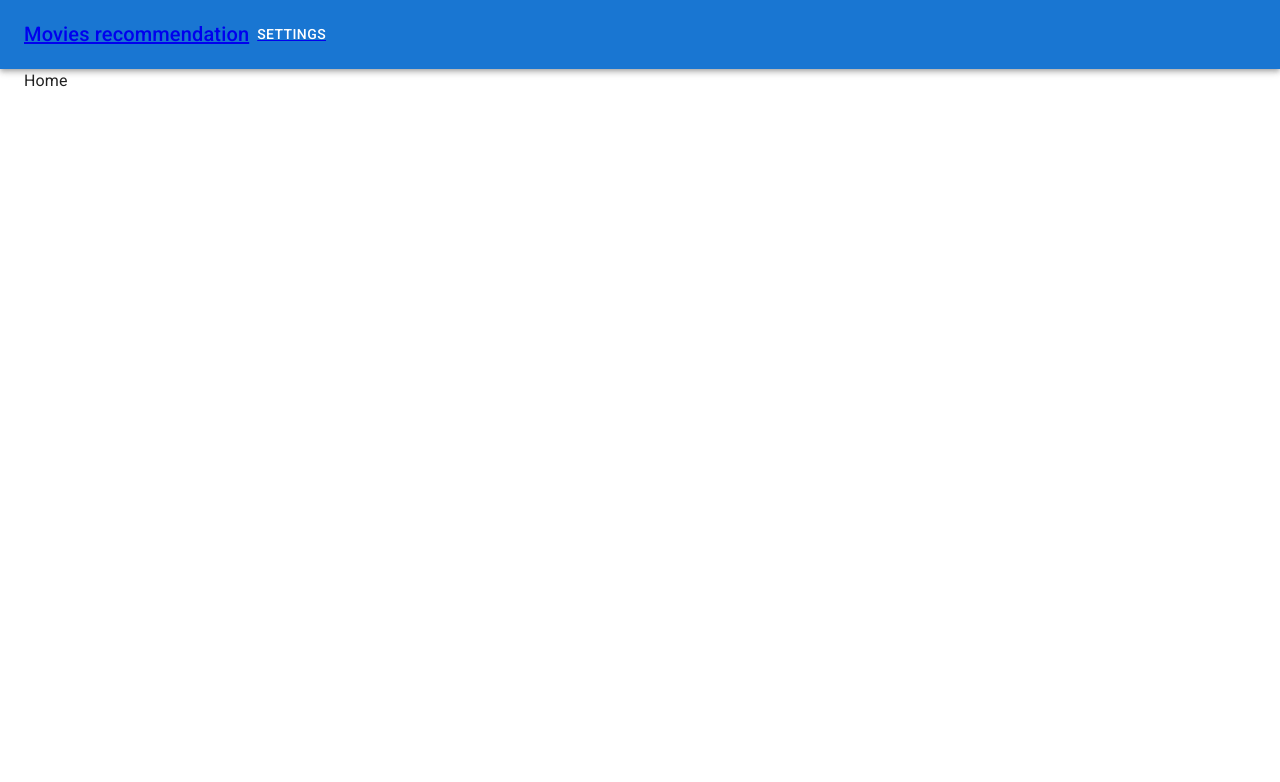
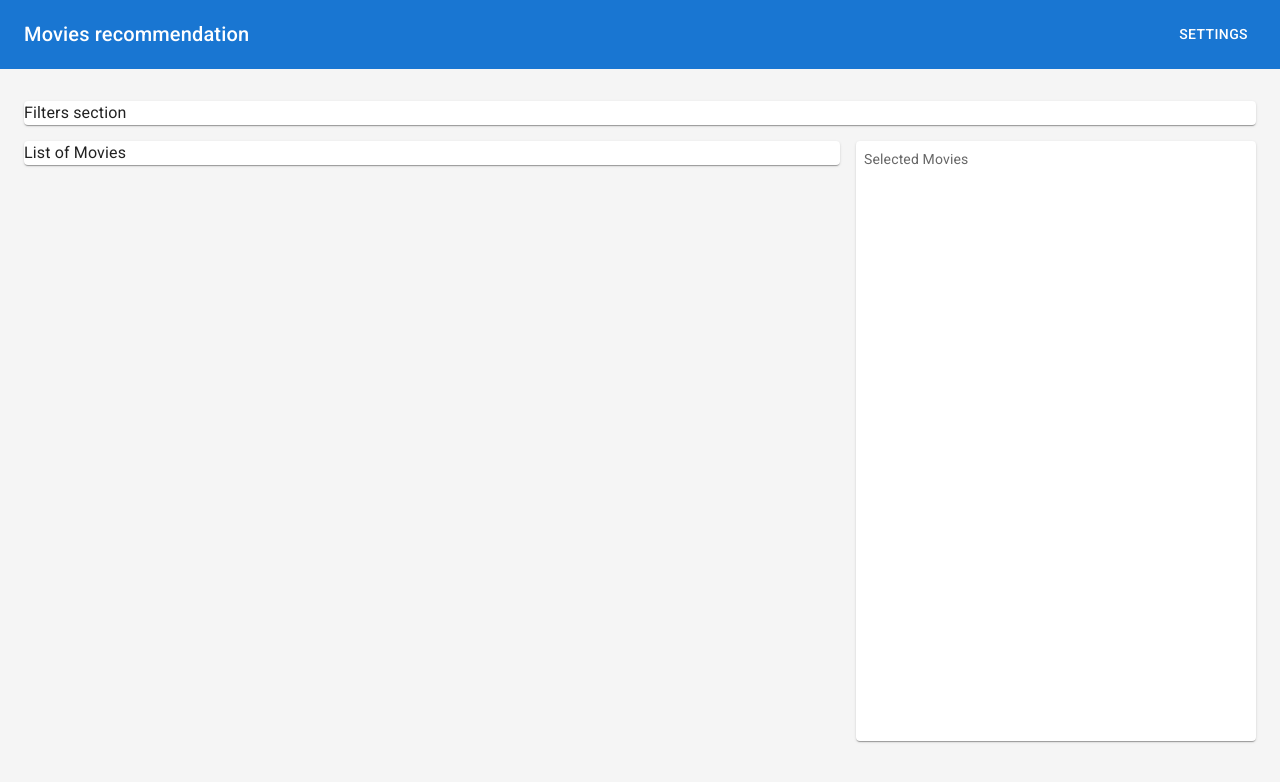
Before and after one commit to StasSytnykov/graphQL-practice, a React (Create React App) app in the folder client/: page / in a window 1280 px wide. Shown: the top 782 px of the page. Built offline with nearby package versions, Linux system fonts and the light colour scheme.

Commit message:
added grid and background to card and body

```diff
--- a/client/src/App.tsx
+++ b/client/src/App.tsx
@@ -1,4 +1,4 @@
-import { CssBaseline, Container } from "@mui/material";
+import { CssBaseline, Container, Box } from "@mui/material";
 import { Navigation } from "./components";
 import { Outlet } from "react-router-dom";
 
@@ -7,9 +7,18 @@ function App() {
     <>
       <CssBaseline />
       <Navigation />
-      <Container maxWidth={"xl"}>
-        <Outlet />
-      </Container>
+
+      <Box
+        sx={{
+          backgroundColor: (theme) => theme.palette.grey[100],
+          height: "calc(100vh - 68.5px)",
+          overflow: "auto",
+        }}
+      >
+        <Container maxWidth={"xl"}>
+          <Outlet />
+        </Container>
+      </Box>
     </>
   );
 }
--- a/client/src/components/Navigation/index.tsx
+++ b/client/src/components/Navigation/index.tsx
@@ -13,10 +13,11 @@ import {
   ListItemIcon,
   ListItemText,
   Hidden,
+  Link,
 } from "@mui/material";
 import MenuIcon from "@mui/icons-material/Menu";
 import SettingsIcon from "@mui/icons-material/Settings";
-import { Link } from "react-router-dom";
+import { Link as RouterLink } from "react-router-dom";
 
 function Navigation() {
   const [isDrawerOpen, setIsDrawerOpen] = useState(false);
@@ -24,15 +25,22 @@ function Navigation() {
   const list = () => (
     <Box sx={{ width: 250 }} role="presentation">
       <List>
-        <ListItem disablePadding>
-          <ListItemButton onClick={() => setIsDrawerOpen(false)}>
-            <Link to={"settings"}>
+        <ListItem>
+          <Link
+            to={"settings"}
+            component={RouterLink}
+            sx={{ textDecoration: "none", textTransform: "upperCase" }}
+          >
+            <ListItemButton
+              onClick={() => setIsDrawerOpen(false)}
+              sx={{ width: 218 }}
+            >
               <ListItemIcon>
                 <SettingsIcon />
               </ListItemIcon>
               <ListItemText primary="Settings" />
-            </Link>
-          </ListItemButton>
+            </ListItemButton>
+          </Link>
         </ListItem>
       </List>
     </Box>
@@ -55,14 +63,20 @@ function Navigation() {
             </IconButton>
           </Hidden>
 
-          <Link to={"/"}>
-            <Typography variant="h6" component="div" sx={{ flexGrow: 1 }}>
-              Movies recommendation
-            </Typography>
-          </Link>
+          <Box sx={{ flexGrow: 1, display: { md: "flex" } }}>
+            <Link
+              to={"/"}
+              component={RouterLink}
+              sx={{ textDecoration: "none" }}
+            >
+              <Typography variant="h6" component="div" sx={{ color: "white" }}>
+                Movies recommendation
+              </Typography>
+            </Link>
+          </Box>
 
           <Box sx={{ display: { xs: "none", md: "flex" } }}>
-            <Link to={"settings"}>
+            <Link to={"settings"} component={RouterLink}>
               <Button sx={{ my: 2, color: "white", display: "block" }}>
                 Settings
               </Button>
--- a/client/src/pages/Home/index.tsx
+++ b/client/src/pages/Home/index.tsx
@@ -1,3 +1,32 @@
-const Home = () => <div>Home</div>;
+import Box from "@mui/material/Box";
+import Grid from "@mui/material/Unstable_Grid2";
+import Paper from "@mui/material/Paper";
+import { styled } from "@mui/material/styles";
+
+const SelectedMovies = styled(Paper)(({ theme }) => ({
+  backgroundColor: "#fff",
+  ...theme.typography.body2,
+  padding: theme.spacing(1),
+  color: theme.palette.text.secondary,
+  height: "calc(100vh - 200px)",
+  position: "sticky",
+  top: theme.spacing(2),
+}));
+
+const Home = () => (
+  <Box sx={{ flexGrow: 1 }} mt={4}>
+    <Grid container spacing={2}>
+      <Grid xs={12}>
+        <Paper>Filters section</Paper>
+      </Grid>
+      <Grid xs={12} md={8}>
+        <Paper>List of Movies</Paper>
+      </Grid>
+      <Grid xs={12} md={4}>
+        <SelectedMovies>Selected Movies</SelectedMovies>
+      </Grid>
+    </Grid>
+  </Box>
+);
 
 export default Home;
```
